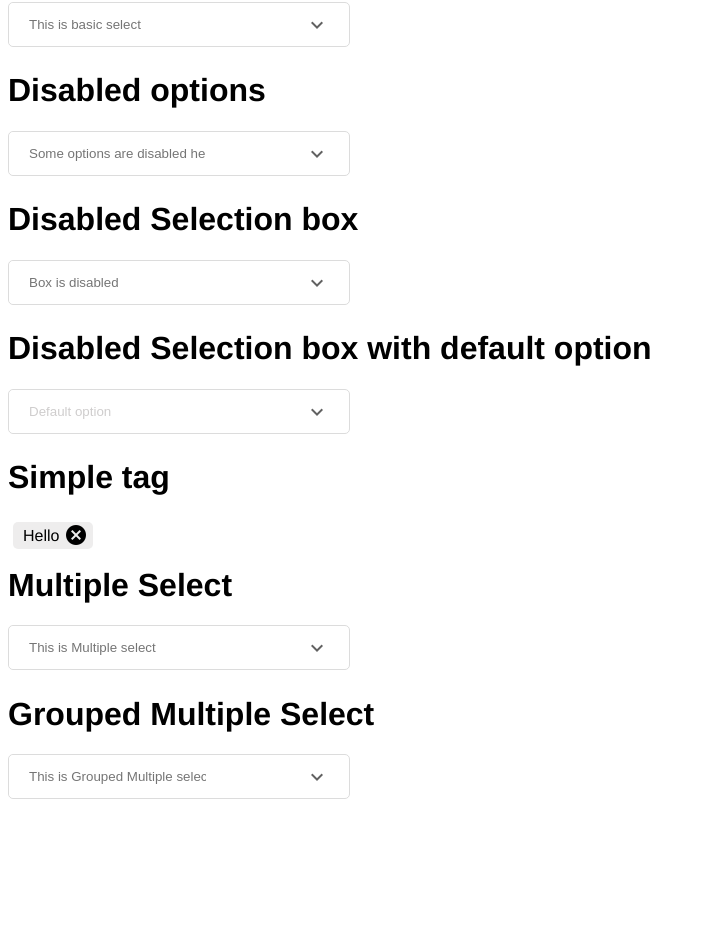
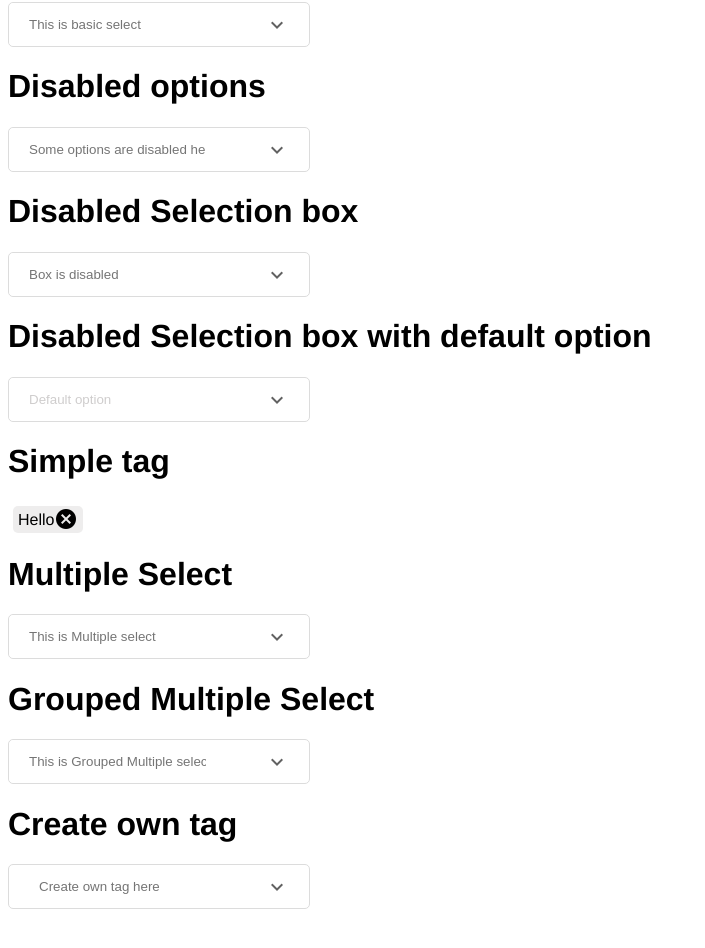
Before and after one commit to SuryaElavazhagan/UI-Elements, a Vue app: page / in a window 1280 px wide. Shown: the part 78-1026 px from the top of the page, without its empty margins (0-705 px from the left). Before the commit the page ends 889 px from the top, so only its background shows below. Built offline with nearby package versions, Linux system fonts and the light colour scheme; the HTML template or start-up script is replaced by a standard one.

Commit message:
Allow Creating tags is being implemented

```diff
--- a/src/App.vue
+++ b/src/App.vue
@@ -2,7 +2,7 @@
   <div id="app">
     <h1>Basic Select</h1>
 
-    <z-select placeholder="This is basic select" v-model="basicSelectionBox">
+    <z-select placeholder="This is basic select" v-model="basicSelectionBox" tab-index="0">
       <z-options v-for="(option , index) in options"
                 :key="index"
                 :label="option.label"
@@ -11,7 +11,7 @@
 
     <h1>Disabled options</h1>
 
-    <z-select placeholder="Some options are disabled here" v-model="disabledOptionsBox">
+    <z-select placeholder="Some options are disabled here" v-model="disabledOptionsBox" tab-index="1">
       <z-options v-for="(option , index) in options"
                 :key="index"
                 :label="option.label"
@@ -40,7 +40,7 @@
 
     <h1>Multiple Select</h1>
 
-    <z-select placeholder="This is Multiple select" v-model="multiSelectionBox" multiple>
+    <z-select placeholder="This is Multiple select" v-model="multiSelectionBox" multiple tab-index="2">
       <z-options v-for="(option , index) in options"
                 :key="index"
                 :label="option.label"
@@ -49,12 +49,32 @@
 
     <h1>Grouped Multiple Select</h1>
 
-    <z-select placeholder="This is Grouped Multiple select" v-model="multiSelectionBox" multiple collapsetags>
+    <z-select placeholder="This is Grouped Multiple select" v-model="multiSelectGroupedBox" multiple collapsetags tab-index="3">
       <z-options v-for="(option , index) in options"
                 :key="index"
                 :label="option.label"
                 :value="option.value"/>
     </z-select>
+
+    <h1>Create own tag</h1>
+
+    <z-select placeholder="Create own tag here" v-model="createTagSelectBox" allow-create>
+      <z-options v-for="(option , index) in options"
+                :key="index"
+                :label="option.label"
+                :value="option.value"/>
+    </z-select>
+    <br><br><br><br><br><br><br>
+    <!--<div class="combobox">
+      <div v-if="!open" class="combotag">
+        <z-tag message="Hello"/>
+        <z-tag message="Hello"/>
+      </div>
+      <input v-if="open" class="comboinput">
+      <div class="comboiconcontainer">
+        <img class="comboicon" src="./components/select_down.png"/>
+      </div>
+    </div>-->
   </div>
 </template>
 
@@ -78,10 +98,13 @@ export default {
   },
   data(){
     return {
+      open : true,
       basicSelectionBox : '',
       disabledOptionsBox : '',
       disabledBoxDefaultOption : 'Default option',
+      createTagSelectBox : [],
       multiSelectionBox : [],
+      multiSelectGroupedBox : [],
       options : [{
           value: 'Option1',
           label: 'Option1',
@@ -108,7 +131,8 @@ export default {
 }
 </script>
 
-<style>
+<style lang="scss">
+
 #app {
   font-family: 'Avenir', Helvetica, Arial, sans-serif;
   -webkit-font-smoothing: antialiased;
--- a/src/components/ZSelect.vue
+++ b/src/components/ZSelect.vue
@@ -11,34 +11,66 @@
             autofocus : Boolean
             disabled : Boolean
             multiple : Boolean
+            collapsetags : Boolean
+            tabIndex : Number
 -->
 <template>
     <div class="root">
         <div
+            v-if="!allowCreate"
             class="container"
             @click="onClick"
             :class="{ 'disabled' :  disabled }"
             v-clickOutside="clickedOutside"
             @keypress="onKeyPress">
-            <z-tag class="tags"
-            v-if="multiple && !collapsetags"
-            v-for="(selectedOption, index) in selectedOptions"
-            :key="index"
-            :message="selectedOption"
-            @remove="onRemoveTag"/>
-            <span v-if="multiple && collapsetags" class="tags">
-                <z-tag v-if="selectedOptions.length > 0"
-                :message="selectedOptions[0]" @remove="selectedOptions.splice(0, 1)"/>
+            <span v-if="multiple && !tempCollapseTag && selectedOptions.length > 0" class="tags">
+                <z-tag
+                v-for="(selectedOption, index) in selectedOptions"
+                :key="index"
+                :message="selectedOption"
+                @remove="onRemoveTag"/>
+            </span>
+            <span v-if="multiple && tempCollapseTag && selectedOptions.length > 0" class="tags">
+                <z-tag
+                    v-if="selectedOptions.length > 0"
+                    :message="selectedOptions[0]"
+                    @remove="selectedOptions.splice(0, 1)"/>
                 <z-tag
                     v-if="selectedOptions.length > 1"
-                    :message="`+ ${selectedOptions.length - 1}`" noclose/>
+                    :message="`+ ${selectedOptions.length - 1}`"
+                    @click.native.stop="expand"
+                    noclose/>
             </span>
             <input
+                v-if="!(selectedOptions.length > 0)"
                 class="selectbox"
                 :placeholder="currentPlaceholder"
-                :value="currentValue"
+                :value="value"
                 :class="{ 'disabled' :  disabled}"
-                :autofocus="autofocus">
+                :autofocus="autofocus"
+                :tabindex="tabIndex">
+            <img class="icon" @click.stop="onClear" src='./select_down.png'/>
+        </div>
+        <div
+            v-if="allowCreate"
+            class="container"
+            @click="onClick"
+            :class="{ 'disabled' :  disabled }"
+            v-clickOutside="clickedOutside"
+            @keypress="onKeyPress">
+            <span class="tags">
+                <z-tag
+                v-for="(selectedOption, index) in selectedOptions"
+                :key="index"
+                :message="selectedOption"
+                @remove="onRemoveTag"/>
+            </span>
+            <input
+                class="selectbox tag-input"
+                :placeholder="currentPlaceholder"
+                :class="{ 'disabled' :  disabled}"
+                :autofocus="autofocus"
+                :tabindex="tabIndex">
             <img class="icon" @click.stop="onClear" src='./select_down.png'/>
         </div>
         <div v-if="isOpen && !disabled" class="list">
@@ -81,6 +113,11 @@ export default {
         collapsetags : {
             type : Boolean,
             default : false
+        },
+        tabIndex : Number | String,
+        allowCreate : {
+            type : Boolean,
+            default : false
         }
     },
     model : {
@@ -97,7 +134,7 @@ export default {
         clickOutside
     },
     provide() {
-        // Provides this to its child components
+        // Provides 'this' to its child components
         return {
             'select' : this
         }
@@ -111,25 +148,28 @@ export default {
                 return ""
             else
                 return this.placeholder
-        },
-        currentValue(){
-            if(typeof this.value === Array || this.multiple)
-                return ""
-            else
-                return this.value
         }
     },
     data() {
         return {
             isOpen : false,
             hoverIndex : -1,
-            iconSrc : "select_down.png",
+            iconSrc : ["./select_down.png", "../assets/close_circle.png"],
+            tempCollapseTag : this.collapsetags,
             selectedOptions : []
+        }
+    },
+    watch : {
+        selectedOptions : function(newOptions){
+            if(newOptions.length <= 0)
+            {
+                this.tempCollapseTag = this.collapsetags
+            }
         }
     },
     methods : {
         onKeyPress : function(event){
-            if(!this.filterable)
+            if(!this.allowCreate)
             {
                 event.preventDefault()
             }
@@ -180,7 +220,7 @@ export default {
         // Triggered on option selected
         onOptionSelected(value){
             // Emits value for v-model
-            if(this.multiple && this.selectedOptions.indexOf(value) < 0)
+            if((this.multiple || this.allowCreate) && this.selectedOptions.indexOf(value) < 0)
             {
                 this.selectedOptions.push(value)
                 this.$emit('change', this.selectedOptions)
@@ -194,6 +234,9 @@ export default {
         onRemoveTag(value){
             let index = this.selectedOptions.indexOf(value)
             this.selectedOptions.splice(index, 1)
+        },
+        expand(){
+            this.tempCollapseTag = false
         },
         // Helps in navigating options through arrow keys
         navigate(direction)
--- a/src/components/ZTag.vue
+++ b/src/components/ZTag.vue
@@ -1,7 +1,9 @@
 <template>
-    <div class="tag">
-        <span class="message">{{ message }}</span>
-        <img v-if="!noclose" class="clear-tag" src="../assets/close_circle.png" @click.stop="$emit('remove', message)"/>
+    <div class="wrapper">
+        <span class="tag">
+            <p class="message" :class="{'underline' : noclose}">{{ message }}</p>
+            <img v-if="!noclose" class="clear-tag" src="../assets/close_circle.png" @click.stop="$emit('remove', message)"/>
+        </span>
     </div>
 </template>
 
@@ -23,4 +25,9 @@ export default {
 @import "../style/partials/_variables";
 @import "../style/tags";
 
+.underline{
+    &:hover{
+        text-decoration: underline;
+    }
+}
 </style>
--- a/src/style/partials/_variables.scss
+++ b/src/style/partials/_variables.scss
@@ -5,3 +5,9 @@ $shadow-color :  #8a8b8b;
 $option-hover-background : #f7f7f7;
 $disabled-option-color :  #cfcdcd;
 $tag-bg-color :  #eeeded;
+$default-border-radius : 5px;
+$default-vertical-padding : 10px;
+$default-horizontal-padding : 20px;
+$default-padding : 5px;
+$default-width : 300px;
+$default-min-box-height : 23px;
--- a/src/style/selectbox.scss
+++ b/src/style/selectbox.scss
@@ -1,14 +1,13 @@
 .container{
-    display: inline-block;
+    display: flex;
     position: relative;
-    overflow: hidden;
     border: 1px solid;
-    min-height: 23px;
-    min-width: 340px;
-    max-width: 340px;
+    flex-wrap: wrap;
+    min-height: $default-min-box-height;
+    min-width: $default-width;
+    max-width: $default-width;
     border-color : $default-box-color;
-    border-radius: 5px;
-
+    border-radius: $default-border-radius;
     &:hover{
         cursor: pointer;
         border-color: $box-color-hover;
@@ -16,22 +15,18 @@
 }
 
 .selectbox{
-    display: inline-block;
-    padding: 10px 20px;
-    border-radius: 5px;
-    min-height: 23px;
+    padding: $default-vertical-padding $default-horizontal-padding;
+    border-radius: $default-border-radius;
+    min-height: $default-min-box-height;
     border: 0px solid;
-    max-width: -22px;
     &:hover{
         cursor: pointer;
     }
 }
 
 .tags{
-    position: absolute;
-    top: 10px;
-    left: 10px;
-    right: 10px;
+    display: inline-block;
+    margin: 5px;
 }
 
 .icon{
@@ -45,20 +40,22 @@
 
 .list{
     display: block;
-    width: 340px;
-    border-radius: 5px;
+    position: static;
+    min-width: $default-width;
+    max-width: $default-width;
+    overflow-x: hidden;
+    overflow-y: auto;
+    border-radius: $default-border-radius;
     margin-top: 10px;
     z-index: 15px;
     box-shadow: 0px 0px 2px $shadow-color;
-    overflow-y: auto;
     min-height: 210px;
     max-height: 210px;
 }
 
 .options{
     display: block;
-    padding: 10px 20px;
-    width: 300px;
+    padding: $default-vertical-padding $default-horizontal-padding;
     user-select: none;
     &:hover{
         background-color: $option-hover-background;
@@ -68,22 +65,11 @@
 
 .disabled {
     color: $disabled-option-color;
-
     &:hover{
         cursor: not-allowed;
     }
 }
 
-
-.zinput{
-    display: inline-block;
-    border: 1px solid;
-    border-color : $default-box-color;
-    border-radius: 5px;
-    padding: 10px 20px;
-    width: 300px;
-    &:hover{
-        cursor: pointer;
-        border-color: $box-color-hover;
-    }
+.tag-input{
+    width: 50%;
 }
--- a/src/style/tags.scss
+++ b/src/style/tags.scss
@@ -1,14 +1,19 @@
+.wrapper{
+    display: inline-block;
+    margin-bottom: 5px;
+}
+
 .tag{
-    display: inline;
     background-color: $tag-bg-color;
-    border-radius: 5px;
+    border-radius: $default-border-radius;
+    min-height: 23px;
     position: relative;
     padding: 5px;
     margin: 5px;
 }
 
 .message{
-    padding: 5px;
+    display: inline;
 }
 
 .clear-tag{
```
